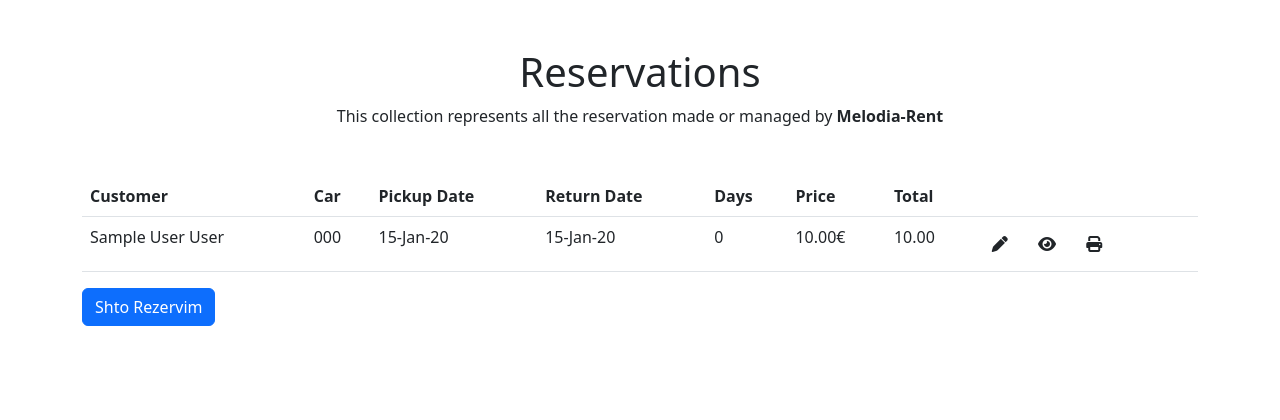
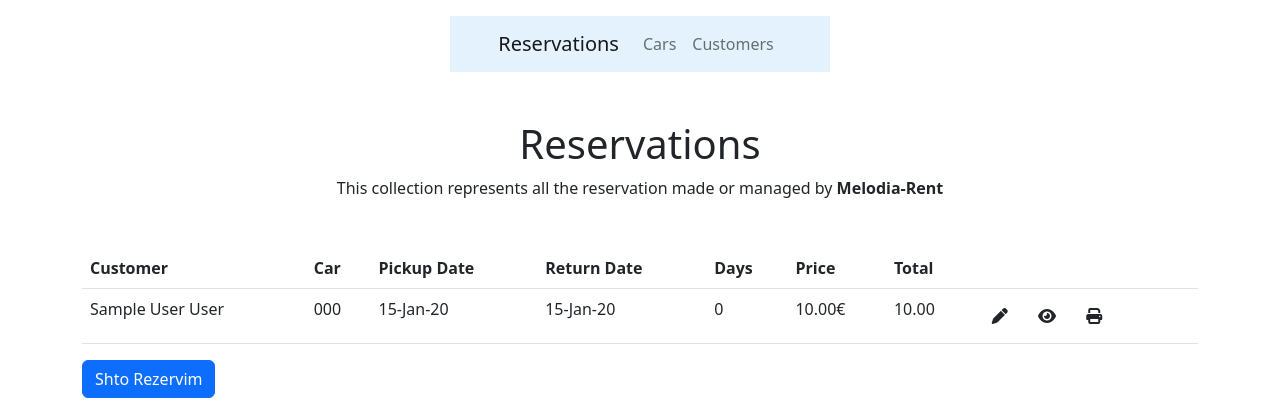
Before and after one commit to ermalgashi/rent, a Django app: page / in a window 1280 px wide. Shown: the top 420 px of the page. Run offline with Django 3.2, Linux system fonts and the light colour scheme; tables that the repository leaves empty hold one stand-in row (values such as "Sample post"); some libraries are stand-ins or nearby versions.

Commit message:
Added the first iteration of the navbar, the design doesn't fit good right now, but the links to all apps work and are dynamic.

```diff
--- a/templates/base.html
+++ b/templates/base.html
@@ -7,14 +7,31 @@
     <meta name="viewport" content="width=device-width, initial-scale=1" />
     <!-- CSS only -->
     <link href="https://cdn.jsdelivr.net/npm/bootstrap@5.2.3/dist/css/bootstrap.min.css" rel="stylesheet" integrity="sha384-rbsA2VBKQhggwzxH7pPCaAqO46MgnOM80zW1RWuH61DGLwZJEdK2Kadq2F9CUG65" crossorigin="anonymous">
-
-
     <link rel="stylesheet" href="https://cdnjs.cloudflare.com/ajax/libs/font-awesome/6.2.1/css/all.min.css" integrity="sha512-MV7K8+y+gLIBoVD59lQIYicR65iaqukzvf/nwasF0nqhPay5w/9lJmVM2hMDcnK1OnMGCdVK+iQrJ7lzPJQd1w==" crossorigin="anonymous" referrerpolicy="no-referrer" />
     <link rel="shortcut icon" type="image/png" href="{% static 'favicon.ico' %}"/>
 
   </head>
   <title>Melodia Rent</title>
   <body>
+    <div class="container d-flex align-items-center justify-content-center mt-3">
+    <nav class="navbar navbar-expand-lg navbar navbar-light px-5" style="background-color: #e3f2fd;">
+      <a class="navbar-brand" href="{% url 'reservations:reservations_base' %}">Reservations</a>
+      <button class="navbar-toggler" type="button" data-toggle="collapse" data-target="#navbarNav" aria-controls="navbarNav" aria-expanded="false" aria-label="Toggle navigation">
+        <span class="navbar-toggler-icon"></span>
+      </button>
+      <div class="collapse navbar-collapse" id="navbarNav">
+        <ul class="navbar-nav">
+          <li class="nav-item active">
+            <a class="nav-link" href="{% url 'cars:cars' %}">Cars</a>
+          </li>
+          <li class="nav-item">
+            <a class="nav-link" href="{% url 'customers:customer_base' %}">Customers</a>
+          </li>
+        </ul>
+      </div>
+    </nav>
+  </div>
+
     {% block content %}
 
     {% endblock %}
--- a/templates/reservations/reservation_base.html
+++ b/templates/reservations/reservation_base.html
@@ -7,6 +7,7 @@
       <strong>Melodia-Rent</strong>
     </p>
   </div>
+
 
   {% if user.is_authenticated %}
   <div align="center"> <h4>Gjendja ne Arkë: {{reservations_total}}€ </h4></div>
```
